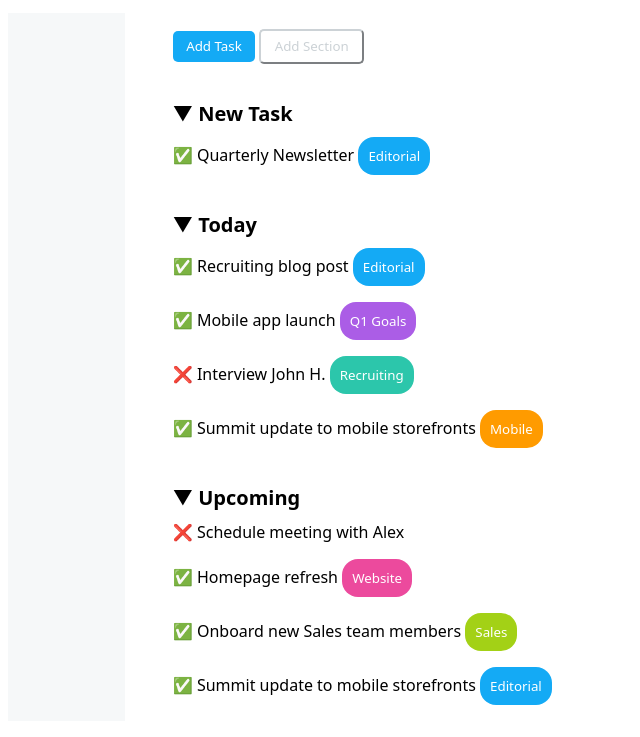
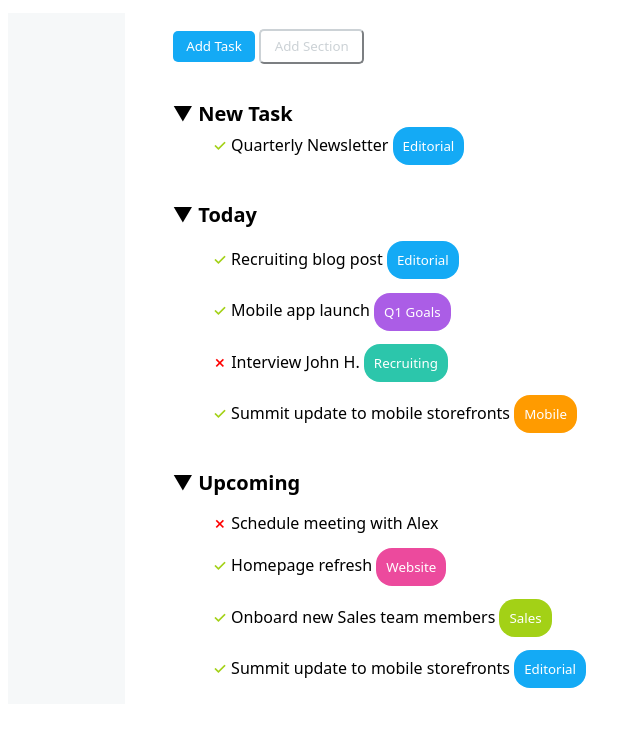
Before and after one commit to antonella1986/html-css-toboolist, a plain HTML site: page index.html in a window 1280 px wide. Shown: the part 63-800 px from the top of the page, without its empty margins (0-640 px from the left). Drawn offline with Linux system fonts and the light colour scheme.

Commit message:
modifiche dopo feedback

```diff
--- a/index.html
+++ b/index.html
@@ -26,9 +26,9 @@
             <div class="titles">
                 <span>&#x25BC; <strong>New Task</strong></span>
             </div>
-            <div class="voci">
-                <span>✅ Quarterly Newsletter</span> <button class="blue-button">Editorial</button>
-            </div>
+            <ul class="voci">
+                <li><span class="check">&check;</span> Quarterly Newsletter <button class="blue-button">Editorial</button></li>
+            </ul>
         </section>
 
         <!--Today-->
@@ -36,18 +36,12 @@
             <div class="titles">
                 <span>&#x25BC; <strong>Today</strong></span>
             </div>
-            <div class="voci">
-                <span>✅ Recruiting blog post</span> <button id="button2">Editorial</button>
-            </div>
-            <div class="voci">
-                <span>✅ Mobile app launch</span> <button id="button3">Q1 Goals</button>
-            </div>
-            <div class="voci">
-                <span>&#10060; Interview John H.</span> <button id="button4">Recruiting</button>
-            </div>
-            <div class="voci">
-                <span>✅ Summit update to mobile storefronts</span> <button id="button5">Mobile</button>
-            </div>
+            <ul class="voci">
+                <li><span class="check">&check; </span> Recruiting blog post <button id="button2">Editorial</button></li>
+                <li><span class="check">&check; </span> Mobile app launch <button id="button3">Q1 Goals</button></li>
+                <li><span class="cross">&cross; </span> Interview John H. <button id="button4">Recruiting</button></li>
+                <li><span class="check">&check; </span> Summit update to mobile storefronts <button id="button5">Mobile</button></li>
+            </ul>
         </section>
 
         <!--Upcoming-->
@@ -55,18 +49,12 @@
             <div class="titles">
                 <span>&#x25BC; <strong>Upcoming</strong></span>
             </div>
-            <div class="voci">
-                <span>&#10060; Schedule meeting with Alex</span>
-            </div>
-            <div class="voci">
-                <span>✅ Homepage refresh</span> <button id="button6">Website</button>
-            </div>
-            <div class="voci">
-                <span>✅ Onboard new Sales team members</span> <button id="button7">Sales</button>
-            </div>
-            <div class="voci">
-                <span>✅ Summit update to mobile storefronts</span> <button class="blue-button">Editorial</button>
-            </div>
+            <ul class="voci">
+                <li id="emarginato"><span class="cross">&cross; </span>Schedule meeting with Alex</li>
+                <li><span class="check">&check; </span> Homepage refresh <button id="button6">Website</button></li>
+                <li><span class="check">&check; </span> Onboard new Sales team members <button id="button7">Sales</button></li>
+                <li><span class="check">&check; </span> Summit update to mobile storefronts <button class="blue-button">Editorial</button></li>
+            </ul>
         </section>
     </main>
 
--- a/style.css
+++ b/style.css
@@ -59,7 +59,6 @@ header{
 
 .titles{
     font-size: 1.25em;
-    padding-bottom: 0.5em;
     padding-top: 1em;
 }
 
@@ -81,6 +80,11 @@ header{
 .voci{
     font-weight: 500;
     padding-bottom: 1em;
+    margin: 0;
+}
+
+#emarginato{
+    padding-top: 1em;
 }
 
 #button2{
@@ -90,6 +94,7 @@ header{
     background-color: #14AAF5;
     color: white;
     font-weight: 500;
+    margin-top: 1em;
 }
 
 #button3{
@@ -99,6 +104,7 @@ header{
     background-color: #AB5DE6;
     color: white;
     font-weight: 500;
+    margin-top: 1em;
 }
 
 #button4{
@@ -108,6 +114,7 @@ header{
     background-color: #2CC6AB;
     color: white;
     font-weight: 500;
+    margin-top: 1em;
 }
 
 #button5{
@@ -117,6 +124,7 @@ header{
     background-color: #FF9B00;
     color: white;
     font-weight: 500;
+    margin-top: 1em;
 }
 
 #button6{
@@ -126,6 +134,7 @@ header{
     background-color: #EC4A9D;
     color: white;
     font-weight: 500;
+    margin-top: 1em;
 }
 
 #button7{
@@ -135,4 +144,21 @@ header{
     background-color: #A3D116;
     color: white;
     font-weight: 500;
+    margin-top: 1em;
+    margin-bottom: 1em;
 }
+
+.check{
+    color: #A3D116;
+    width: 20px;
+    height: 20px;
+
+}
+
+.cross{
+    color: red;
+}
+
+li{
+    list-style: none;
+}
```
